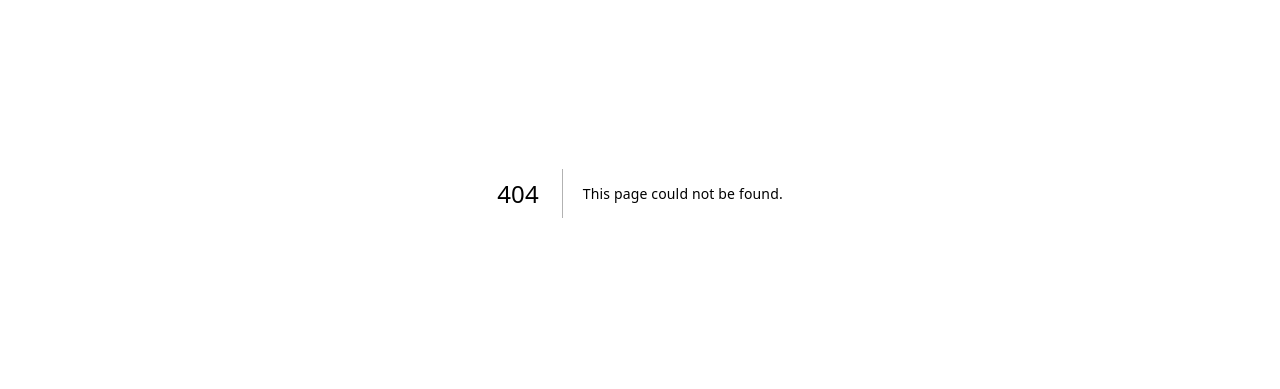
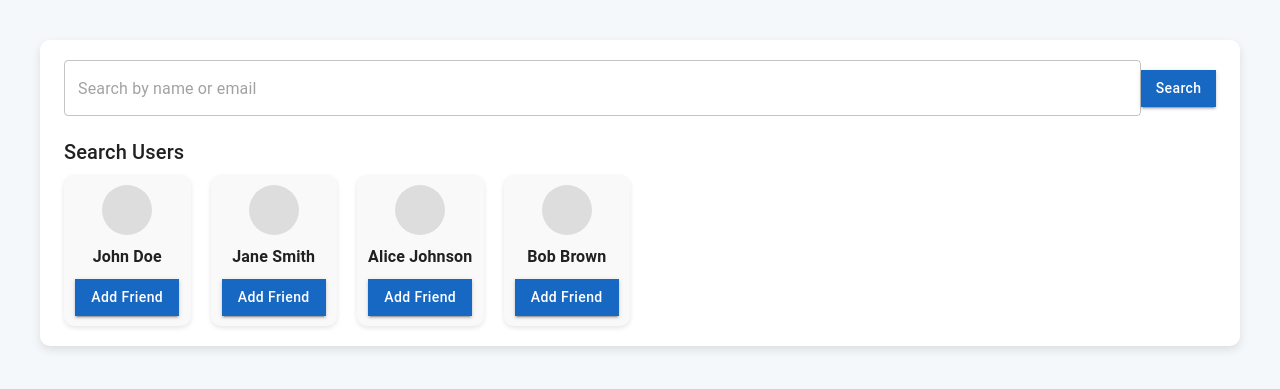
Before and after one commit to LoiDo-A5/discover-our-story-chat-frontend, a Next.js app: page /friendship/1 in a window 1280 px wide. Before the commit this address had no page. Shown: the part 207-596 px from the top of the page. Built offline with nearby package versions, Linux system fonts and the light colour scheme.

Commit message:
request friend

```diff
--- a/src/commons/HeaderPage/styles.js
+++ b/src/commons/HeaderPage/styles.js
@@ -12,7 +12,7 @@ const useStyles = makeStyles(() => ({
     alignItems: "center",
     width: 50,
     height: 50,
-    cursor:'pointer'
+    cursor: "pointer",
   },
 
   wrapHeader: {
@@ -144,6 +144,9 @@ const useStyles = makeStyles(() => ({
       height: 32,
     },
   },
+  textFriendShip: {
+    cursor: "pointer",
+  },
 }));
 
 export default useStyles;
--- /dev/null
+++ b/src/pages/friendship/[id].tsx
@@ -0,0 +1,45 @@
+import React from "react";
+import { Button, TextField, Typography, Container } from "@mui/material";
+import useStyles from '@/styles/friendship/useFriendshipStyle';
+
+const Friendship: React.FC = () => {
+    const classes = useStyles();
+
+    const dummyUsers = [
+        { id: 1, name: "John Doe" },
+        { id: 2, name: "Jane Smith" },
+        { id: 3, name: "Alice Johnson" },
+        { id: 4, name: "Bob Brown" },
+    ];
+
+    return (
+        <div className={classes.background}>
+            <Container className={classes.container}>
+                <div className={classes.searchBar}>
+                    <TextField placeholder="Search by name or email" fullWidth />
+                    <Button variant="contained">Search</Button>
+                </div>
+
+                <Typography variant="h6" gutterBottom>
+                    Search Users
+                </Typography>
+                <div className={classes.searchResults}>
+                    {dummyUsers.map((user) => (
+                        <div key={user.id} className={classes.userCard}>
+                            <div className={classes.avatar}></div>
+                            <div className={classes.userName}>{user.name}</div>
+                            <Button
+                                variant="contained"
+                                className={classes.addButton}
+                            >
+                                Add Friend
+                            </Button>
+                        </div>
+                    ))}
+                </div>
+            </Container>
+        </div>
+    );
+};
+
+export default Friendship;
--- /dev/null
+++ b/src/styles/friendship/useFriendshipStyle.js
@@ -0,0 +1,66 @@
+import { makeStyles } from "@mui/styles";
+
+import Colors from "../../configs/Colors";
+
+const useStyles = makeStyles((theme) => ({
+  background: {
+    display: "flex",
+    justifyContent: "center",
+    alignItems: "center",
+    minHeight: "100vh",
+    backgroundColor: "#f4f8fb",
+    padding: "20px",
+  },
+  container: {
+    maxWidth: "600px",
+    width: "100%",
+    backgroundColor: "#fff",
+    borderRadius: "10px",
+    boxShadow: "0 4px 10px rgba(0, 0, 0, 0.1)",
+    padding: "20px",
+  },
+  searchBar: {
+    display: "flex",
+    alignItems: "center",
+    marginBottom: "20px",
+    "& input": {
+      flexGrow: 1,
+      marginRight: "10px",
+    },
+  },
+  searchResults: {
+    display: "grid",
+    gridTemplateColumns: "repeat(auto-fill, minmax(120px, 1fr))",
+    gap: "20px",
+  },
+  userCard: {
+    display: "flex",
+    flexDirection: "column",
+    alignItems: "center",
+    padding: "10px",
+    backgroundColor: "#f9f9f9",
+    borderRadius: "10px",
+    boxShadow: "0 2px 5px rgba(0, 0, 0, 0.1)",
+    textAlign: "center",
+  },
+  avatar: {
+    width: "50px",
+    height: "50px",
+    borderRadius: "50%",
+    backgroundColor: "#ddd",
+    marginBottom: "10px",
+  },
+  userName: {
+    fontWeight: "bold",
+    marginBottom: "10px",
+  },
+  addButton: {
+    backgroundColor: "#007bff",
+    color: "#fff",
+    "&:hover": {
+      backgroundColor: "#0056b3",
+    },
+  },
+}));
+
+export default useStyles;
--- a/src/utils/Route/index.js
+++ b/src/utils/Route/index.js
@@ -3,6 +3,7 @@ const Routes = {
   Login: "/login",
   MyAccount: "/my-account",
   Signup: "/signup",
+  Friendship: (id) => `/friendship/${id}`,
 };
 
 export default Routes;
```
Also changed, not shown: src/commons/HeaderPage/index.tsx (+19 -2 lines).
